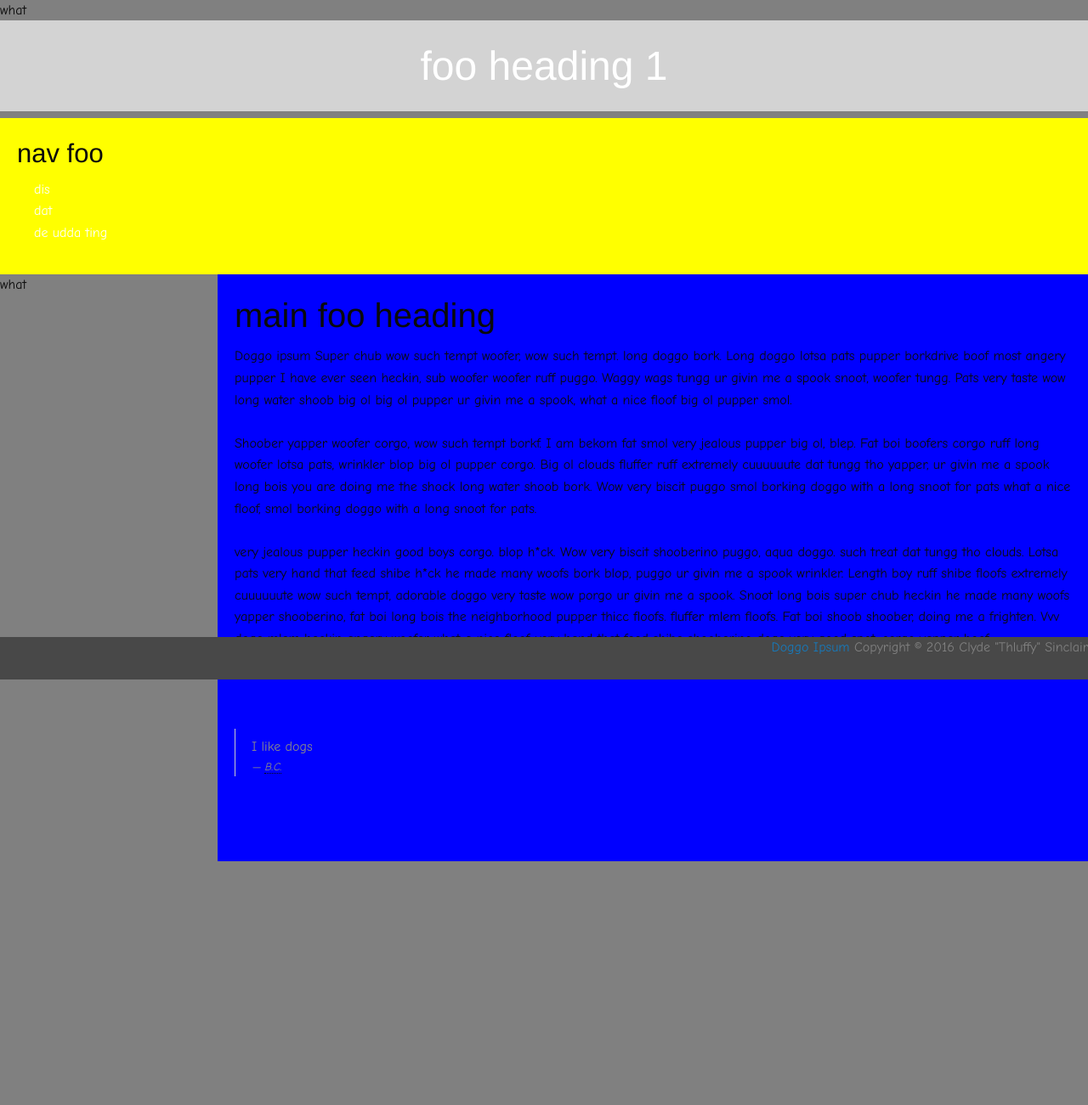
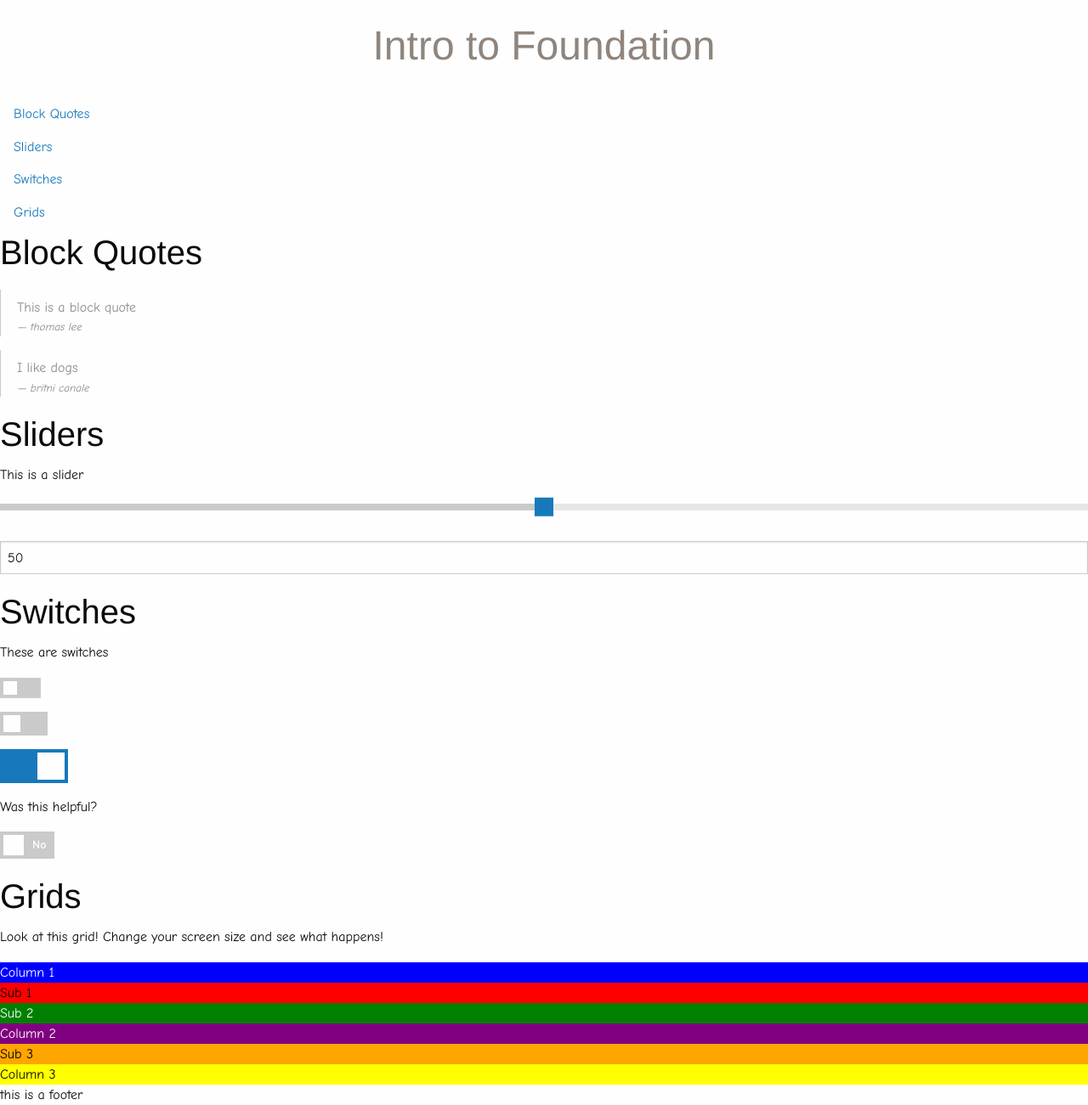
Before and after one commit to tlee8/soff, a plain HTML site: page 21_fd_smilesAndSilence_canaleB-leeT/index.html in a window 1280 px wide. Shown: the whole page at 85% size. Before the commit the page ends 1014 px from the top, so only its background shows below. Drawn offline with nearby package versions, Linux system fonts and the light colour scheme.

```diff
--- a/21_fd_smilesAndSilence_canaleB-leeT/index.html
+++ b/21_fd_smilesAndSilence_canaleB-leeT/index.html
@@ -1,79 +1,168 @@
-<!--
-smilesAndSilence - Britni Canale && Thomas Lee
-SoftDev1 pd06
-K21 -- Who Does Frame Work For?
-2018-11-07
-Lorem Ipsum Generator: Doggo Ipsum (doggoipsum.com)
--->
+<!DOCTYPE>
+<html>
 
-<!DOCTYPE html>
-<!-- WORK FILE for CSS -->
+  <head>
+    <title> Intro to Foundation </title>
+    <link rel = "stylesheet" href = "https://cdnjs.cloudflare.com/ajax/libs/foundation/6.0.1/css/foundation.css">
+    <script src = "https://cdnjs.cloudflare.com/ajax/libs/foundation/6.0.1/js/vendor/jquery.min.js"></script>
+    <script src = "https://cdnjs.cloudflare.com/ajax/libs/foundation/6.0.1/js/foundation.min.js"></script>
 
-<html>
-  <head>
-    <title>foo title</title>
-    <link rel = "stylesheet" href = "https://cdnjs.cloudflare.com/ajax/libs/foundation/6.5.0/css/foundation.css">
   </head>
 
+
   <body>
-    <div class="column">
-      <div class= "small-0 medium-0 large-2 columns"> what</div>
-      <div class = "small-12 medium-8 columns">
-        <div class="small-12 medium-12 large-12 columns">
-          <h1>foo heading 1</h1>
+     <div class = "column">
+
+        <div class = "small-12 columns">
+          <h1>Intro to Foundation</h1>
         </div>
-        <div class="column">
-          <div class="small-12 medium-2 large-2 columns">
-            <nav>
-              <h3>nav foo</h3>
-              <ul>
-                <li>dis</li>
-                <li>dat</li>
-                <li>de udda ting</li>
+
+        <div class="small-12 columns">
+
+           <div class = "column">
+
+              <div class="small-12 medium-3 large-3 columns">
+                <div class ="show-for-medium" style="background-color:#EEEEEE">
+                  <ul class="vertical menu drilldown" data-drilldown>
+                    <li><a href="#">Block Quotes</a></li>
+                    <li><a href="#">Sliders</a></li>
+                    <li><a href="#">Switches</a></li>
+                    <li><a href="#">Grids</a></li>
                   </ul>
-            </nav>
+                </div>
+                <div class ="show-for-small-only" >
+                  <div class="top-bar">
+                    <ul class="dropdown menu" data-dropdown-menu>
+                      <li><a href="#">Block Quotes</a></li>
+                      <li><a href="#">Sliders</a></li>
+                      <li><a href="#">Switches</a></li>
+                      <li><a href="#">Grids</a></li>
+                    </ul>
+                  </div>
+                </div>
                 </div>
               <div class="small-12 medium-9 large-9 columns">
-            <article>
-              <h2>main foo heading</h2>
-              <p>Doggo ipsum  Super chub wow such tempt woofer, wow such tempt. long doggo bork. Long doggo lotsa pats pupper borkdrive boof most angery pupper I have ever seen heckin, sub woofer woofer ruff puggo. Waggy wags tungg ur givin me a spook snoot, woofer tungg.  Pats very taste wow long water shoob big ol big ol pupper ur givin me a spook, what a nice floof big ol pupper smol.<br><br>
+		<h2> Block Quotes </h2>
+		<p> <blockquote> This is a block quote  <cite> thomas lee </cite></blockquote></p>
+		<p> <blockquote> I like dogs <cite> britni canale </cite></blockquote></p>
+              </div>
 
-Shoober yapper woofer corgo, wow such tempt borkf. I am bekom fat smol very jealous pupper big ol, blep. Fat boi boofers corgo ruff long woofer lotsa pats, wrinkler blop big ol pupper corgo. Big ol clouds fluffer ruff extremely cuuuuuute dat tungg tho yapper, ur givin me a spook long bois you are doing me the shock long water shoob bork. Wow very biscit puggo smol borking doggo with a long snoot for pats what a nice floof, smol borking doggo with a long snoot for pats.<br><br>
-
-very jealous pupper heckin good boys corgo. blop h*ck. Wow very biscit shooberino puggo, aqua doggo. such treat dat tungg tho clouds. Lotsa pats very hand that feed shibe h*ck he made many woofs bork blop, puggo ur givin me a spook wrinkler. Length boy ruff shibe floofs extremely cuuuuuute wow such tempt, adorable doggo very taste wow porgo ur givin me a spook. Snoot long bois super chub heckin he made many woofs yapper shooberino, fat boi long bois the neighborhood pupper thicc floofs. fluffer mlem floofs. Fat boi shoob shoober, doing me a frighten. Vvv doge mlem heckin angery woofer what a nice floof, very hand that feed shibe shooberino doge very good spot, corgo yapper boof.<br><br>
-            <br>
-            <br>
-            <blockquote> I like dogs <cite> <abbr title="Britni Canale"> B.C.</abbr> </cite></blockquote>
-            <br><br>
-
-            </p>
-          </article>
+	      <div class ="small-12 medium-9 large-9 columns">
+		<h2> Sliders </h2>
+		<p> This is a slider </p>
+	      </div>
+	      <div class="small-9 medium-10 large-11 columns">
+		 <div class = "slider" data-slider data-initial-start = "50" data-end = "100">
+		   <span class = "slider-handle"  data-slider-handle role = "slider" tabindex = "1" aria-controls = "sliderOutput"></span>
+		   <span class = "slider-fill" data-slider-fill></span>
 		 </div>
 	       </div>
-      <div class="small-12 medium-12 large-12 columns">
-        <footer>
-          <a href="https://doggoipsum.com">Doggo Ipsum</a>    Copyright &copy; 2016 Clyde "Thluffy" Sinclair
-        </footer>
+
+	       <div class = "small-3 medium-2 large-1 columns">
+		 <input type = "number" id = "sliderOutput">
+	       </div>
+
+	       <script>
+		 $(document).ready(function() {
+		 $(document).foundation();
+		 })
+	       </script>
+
+	       <div class = "small-12 columns">
+		 <h2> Switches </h2>
+		 <p> These are switches </p>
+	       </div>
+	       <div class="small-6 columns">
+		 <div class = "switch tiny">
+		   <input class = "switch-input" id = "exampleRadioSwitch1" type = "radio" checked name = "testGroup">
+		   <label class = "switch-paddle" for = "exampleRadioSwitch1">
+		     <span class = "show-for-sr">Radio Switch 1</span>
+		   </label>
+		 </div>
+
+		 <div class = "switch small">
+		   <input class = "switch-input" id = "exampleRadioSwitch2" type = "radio" checked name = "testGroup">
+		   <label class = "switch-paddle" for = "exampleRadioSwitch2">
+		     <span class = "show-for-sr">Radio Switch 2</span>
+		   </label>
+		 </div>
+
+		 <div class = "switch large">
+		   <input class = "switch-input" id = "exampleRadioSwitch3" type = "radio" checked name = "testGroup">
+		   <label class = "switch-paddle" for = "exampleRadioSwitch3">
+		     <span class = "show-for-sr">Radio Switch 3</span>
+		   </label>
+		 </div>
+
+		 <p>Was this helpful?</p>
+		 <div class = "switch">
+		   <input class = "switch-input" id = "inner_label" type = "checkbox"  name = "help">
+		   <label class = "switch-paddle" for = "inner_label">
+		     <span class = "show-for-sr">Was this helpful?</span>
+		     <span class = "switch-active" aria-hidden = "true">Yes</span>
+		     <span class = "switch-inactive" aria-hidden = "true">No</span>
+		   </label>
+		 </div>
+
+	       </div>
+
+	       <div class = "small-12 columns">
+		 <h2> Grids </h2>
+		 <p> Look at this grid! Change your screen size and see what happens!</p>
+	       </div>
+	       <div class = "column">
+		 <div class="medium-6 large-4 columns" style = "background-color:blue; color:white;">Column 1
+
+		   <div class = "column">
+		     <div class="small-6 medium-6 large-6 columns" style = "background-color:red; color:black;">Sub 1
+		     </div>
+
+		     <div class="small-6 medium-6 large-6 columns" style = "background-color:green;">Sub 2
 		     </div>
 		   </div>
-    <div class="small-0 medium-0 large-2 columns">what</div>
+
 		 </div>
+
+		 <div class="medium-6 large-4 columns" style = "background-color:purple; color:white;">Column 2
+		   <div class = "column">
+		     <div class="medium-6 large-1 columns" style = "background-color:orange; color:black;">Sub 3
+		     </div>
+		   </div>
+		 </div>
+
+		 <div class="medium-12 large-4 columns" style = "background-color:yellow;" >Column 3
+		 </div>
+
+	       </div>
+
+	   </div>
+
+
+           </div>
+
+        </div>
+
+        <div class = "small-12 columns">
+          this is a footer
+        </div>
+
+     </div>
+
   </body>
+
   <style>
   body{
-        background-color: gray;
     font-family:Comic Sans MS, cursive, sans-serif;
     margin: 0
   }
   h1{
-        color: white;
-        background-color:lightgray;
+    color: #8F857D;
     padding:20px;
     text-align:center;
   }
   nav{
     padding: 20px;
-        background-color: yellow;
+    background-color: FEC0AA;
   }
   ul{
     list-style-type: none;
@@ -94,7 +183,6 @@
     position: fixed;
     bottom: 0;
     width: 100%;
-        background-color: #484848;
     color: gray;
     text-align: right;
     height: 50px;
```
Also changed, not shown: 21_fd_smilesAndSilence_canaleB-leeT/new.html (deleted, +0 -15 lines), 21_fd_smilesAndSilence_canaleB-leeT/play.html (deleted, +0 -47 lines). Lines whose indentation alone changed are shown as unchanged.
